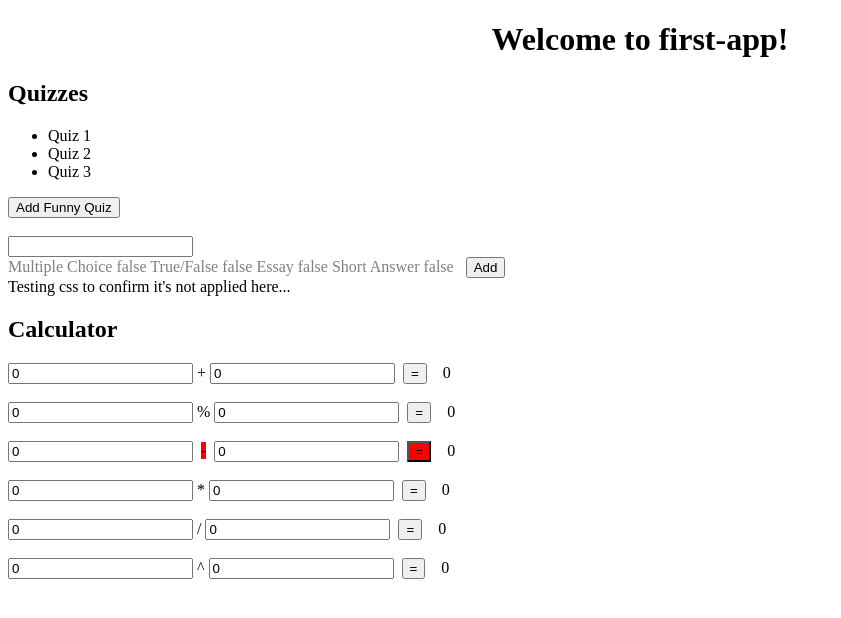
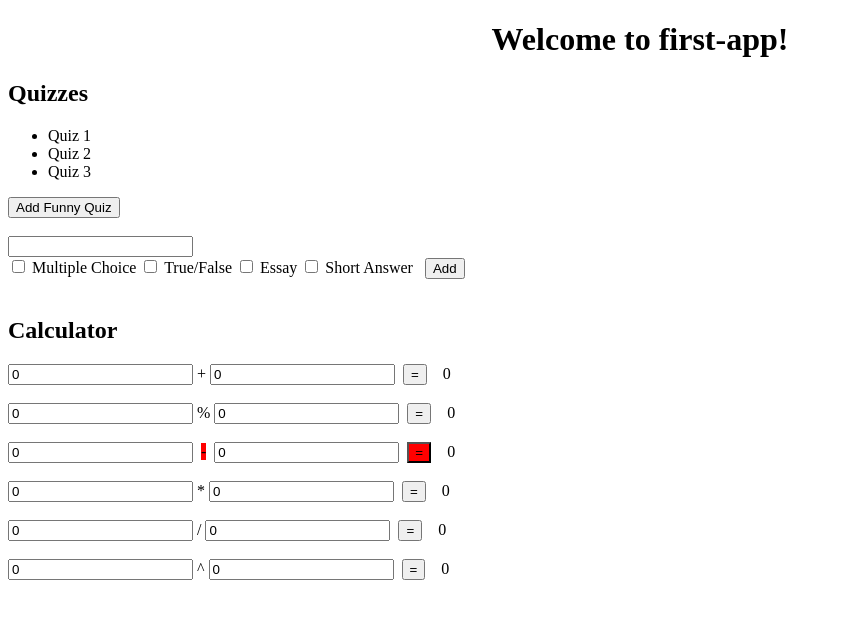
Before and after one commit to 2018-summer-mjs/first-app, an Angular app: page / in a window 1280 px wide. Shown: the top 618 px of the page, without its empty margins (0-841 px from the left). Built offline with nearby package versions, Linux system fonts and the light colour scheme.

Commit message:
add checkboxes to view for inputs.

```diff
--- a/src/app/app.component.html
+++ b/src/app/app.component.html
@@ -21,7 +21,7 @@
 &nbsp;
 <button (click)="addQuiz()">Add</button>
 <br>
-<span>Testing css to confirm it's not applied here...</span>
+<!-- <span>Testing css to confirm it's not applied here...</span> -->
 <br/>
 <h2>Calculator</h2>
 <div>
--- a/src/app/choose-question-type-component/choose-question-type-component.component.html
+++ b/src/app/choose-question-type-component/choose-question-type-component.component.html
@@ -1,4 +1,6 @@
 <br>
-<span *ngFor="let qt of questionTypes">{{ qt.name }} {{ qt.checked }}
+<label *ngFor="let qt of questionTypes">
+  <input type="checkbox" [(ngModel)]="qt.checked">
+  {{ qt.name }}
 
-</span>
+</label>
```
